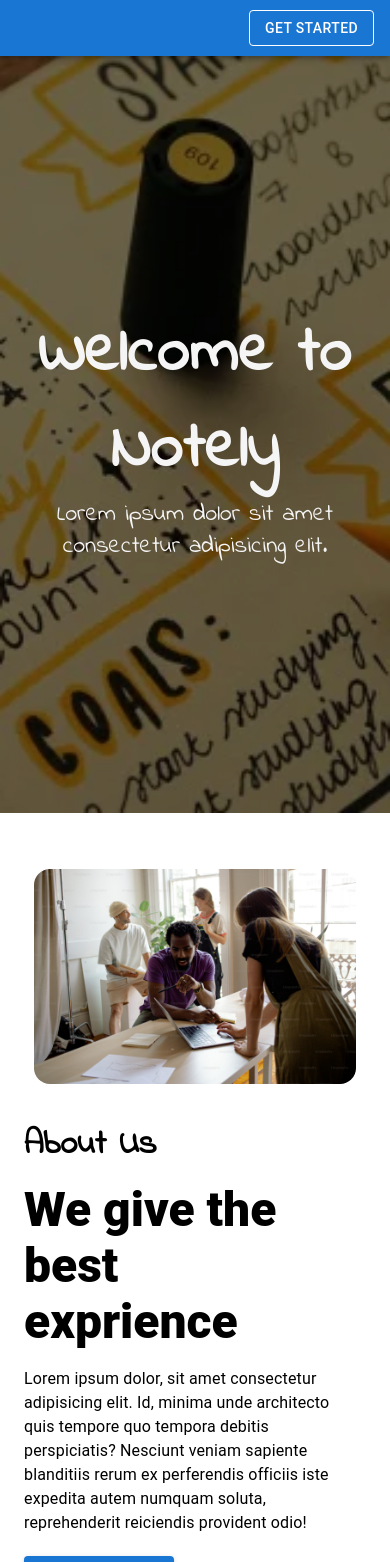
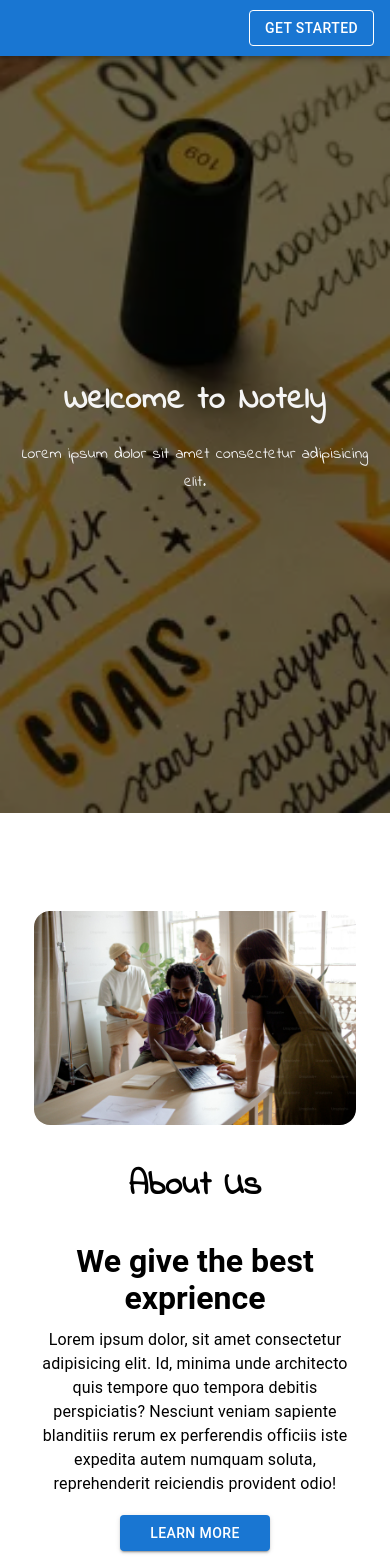
Before and after one commit to 34ERAT/notelyFrontend, a React (Vite) app: page / in a window 390 px wide. Shown: the top 1562 px of the page. Built offline with nearby package versions, Linux system fonts and the light colour scheme; no server answers; a web font is replaced by a local one.

Commit message:
improve responsiveness

```diff
--- a/src/components/AboutUsSection.tsx
+++ b/src/components/AboutUsSection.tsx
@@ -4,7 +4,7 @@ function AboutUsSection() {
   return (
     <Box
       display={"flex"}
-      height={"100vh"}
+      minHeight={"100vh"}
       justifyContent={"center"}
       alignItems={"center"}
     >
@@ -41,8 +41,10 @@ function AboutUsSection() {
           <Stack
             spacing={2}
             justifyContent={"center"}
+            alignItems={{ xs: "center", md: "start" }}
             height={"100%"}
             padding={3}
+            sx={{ textAlign: { xs: "center", md: "left" } }}
           >
             <Typography
               gutterBottom
@@ -50,11 +52,22 @@ function AboutUsSection() {
               fontWeight={900}
               fontFamily={"inherit"}
               textTransform={"capitalize"}
+              textAlign={"inherit"}
             >
               About us
             </Typography>
-            <Stack justifyContent={"center"} width={"90%"} height={"100%"}>
-              <Typography variant="h3" fontWeight={900} gutterBottom>
+            <Stack
+              pb={2}
+              justifyContent={"center"}
+              width={"90%"}
+              height={"100%"}
+            >
+              <Typography
+                variant="h3"
+                fontWeight={700}
+                fontSize={{ xs: "2rem" }}
+                gutterBottom
+              >
                 We give the best exprience
               </Typography>
               <Typography gutterBottom height={"50%"} variant="body1">
--- a/src/components/HeroSection.tsx
+++ b/src/components/HeroSection.tsx
@@ -29,20 +29,20 @@ function HeroSection() {
       >
         <Typography
           fontFamily={"inherit"}
-          // variant="h1"
-          fontWeight={900}
+          variant="h4"
+          fontWeight={700}
           color="inhert"
           letterSpacing={{ xs: 1, md: 3 }}
           textAlign={"center"}
-          sx={{
-            variant: { xs: "h4", md: "h1" },
-            fontSize: { xs: "4rem", md: "7rem" },
-          }}
+          noWrap
+          sx={{ fontSize: { xs: "2rem", md: "4rem" } }}
+          padding={1}
+          gutterBottom
         >
           Welcome to Notely
         </Typography>
         <Typography
-          variant="h5"
+          variant="subtitle1"
           fontFamily={"inherit"}
           color="inhert"
           textAlign={"center"}
```
